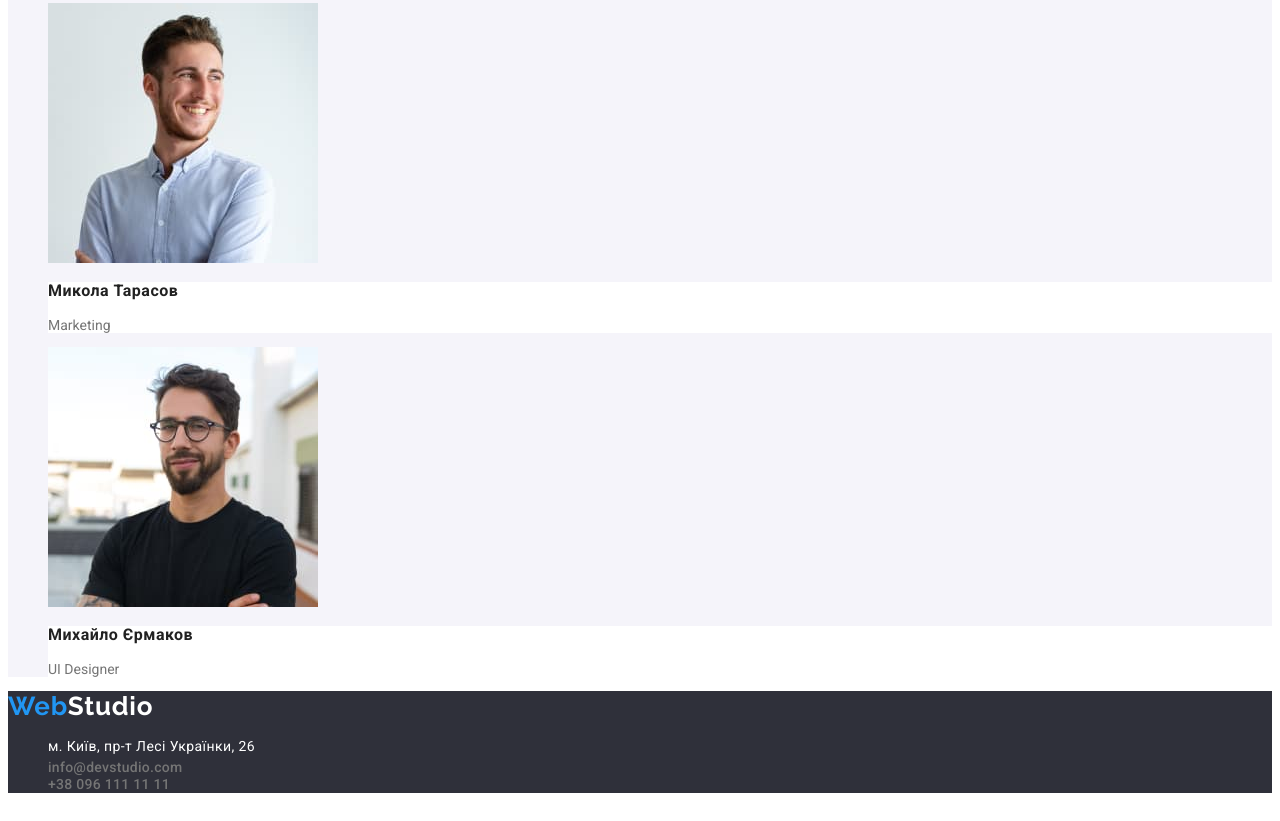
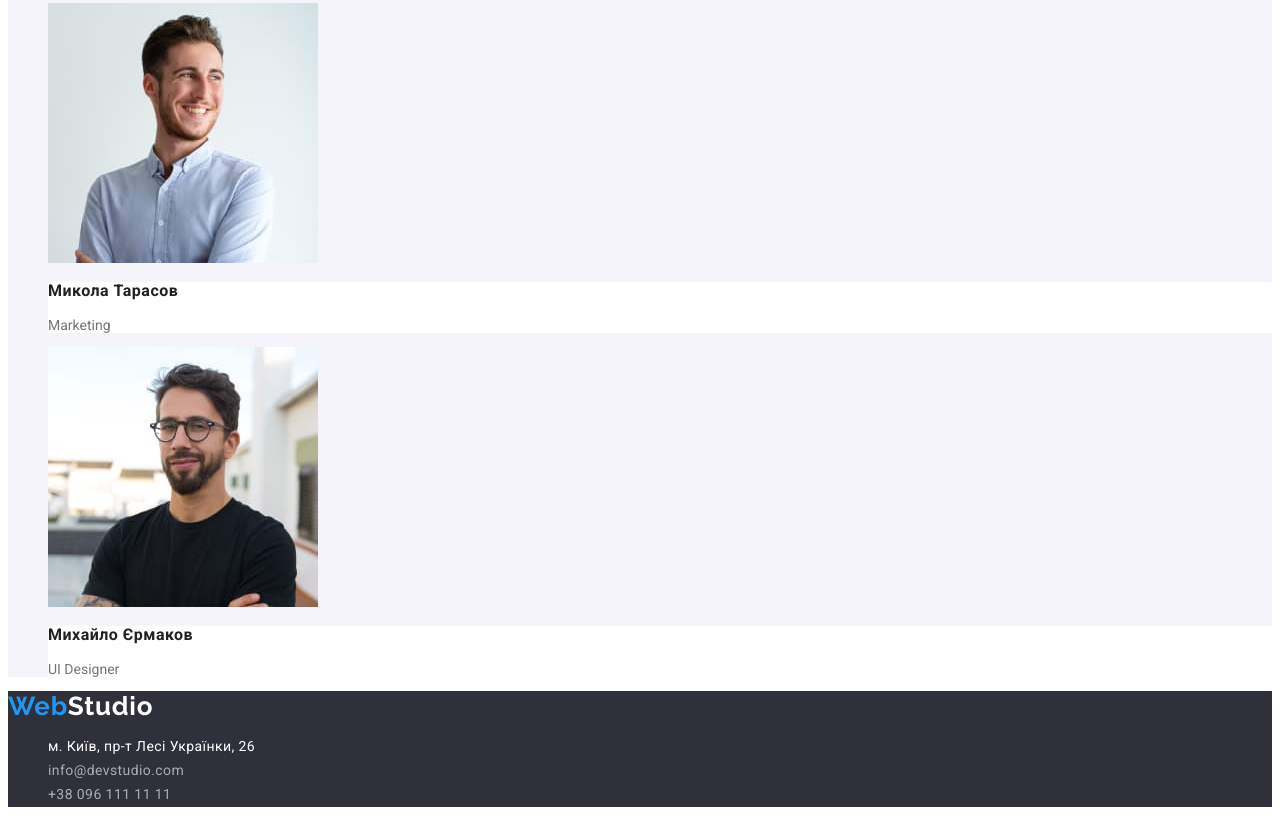
Before and after one commit to Ynln69/goit-markup-hw-02, a plain HTML site: page index.html in a window 1280 px wide. Shown: the part 2367-3188 px from the top of the page. Drawn offline with Linux system fonts and the light colour scheme.

Commit message:
внесення певних корективів

```diff
--- a/css/style.css
+++ b/css/style.css
@@ -7,6 +7,7 @@
   --logo-color: #000000;
   --boder-bg-color: #2f303a;
   --section-team-bg-color: #f5f4fa;
+  --address-text-color: rgba(255, 255, 255, 0.6);
 }
 /* Загальні стилі */
 body {
@@ -142,12 +143,21 @@ body {
   font-style: normal;
 }
 .address-link {
+  letter-spacing: 0.03em;
   line-height: 1.71;
+  color: var(--main-light-color);
+}
+.address-contact {
   letter-spacing: 0.03em;
-  color: var(--main-light-color);
+  line-height: 1.71;
+  color: var(--address-text-color);
 }
 .address-link:hover,
 .address-link:focus {
+  color: var(--accent-color);
+}
+.address-contact:hover,
+.address-contact:focus {
   color: var(--accent-color);
 }
 /* Стилізація для сторінки портфоліо  */
--- a/index.html
+++ b/index.html
@@ -188,12 +188,12 @@
             >
           </li>
           <li class="address-item">
-            <a href="mailto:info@devstudio.com" class="contact-link link"
+            <a href="mailto:info@devstudio.com" class="address-contact link"
               >info@devstudio.com</a
             >
           </li>
           <li class="address-item">
-            <a href="tel:+380961111111" class="contact-link link"
+            <a href="tel:+380961111111" class="address-contact link"
               >+38 096 111 11 11</a
             >
           </li>
```
Also changed, not shown: portfolio.html (+2 -2 lines).
